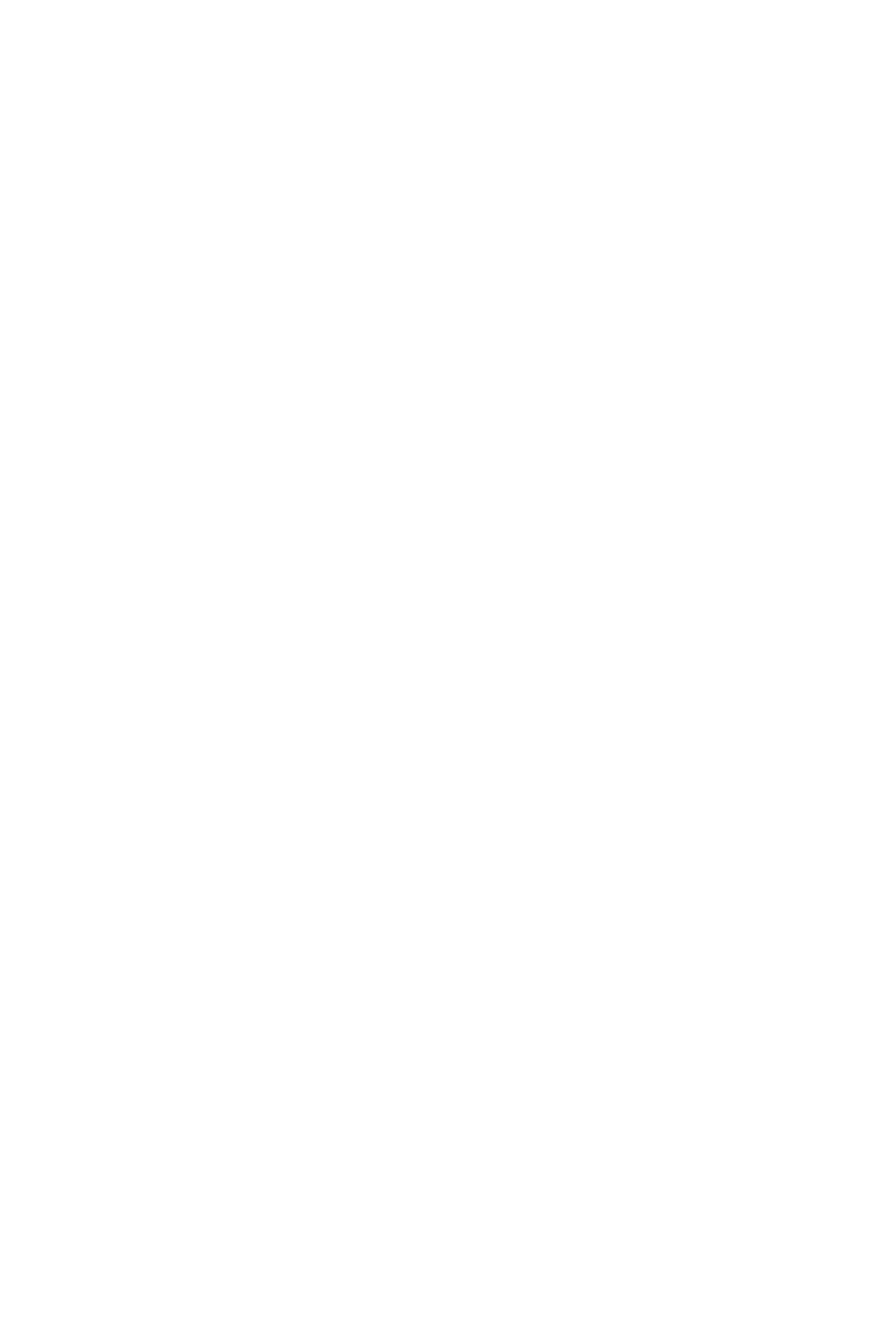
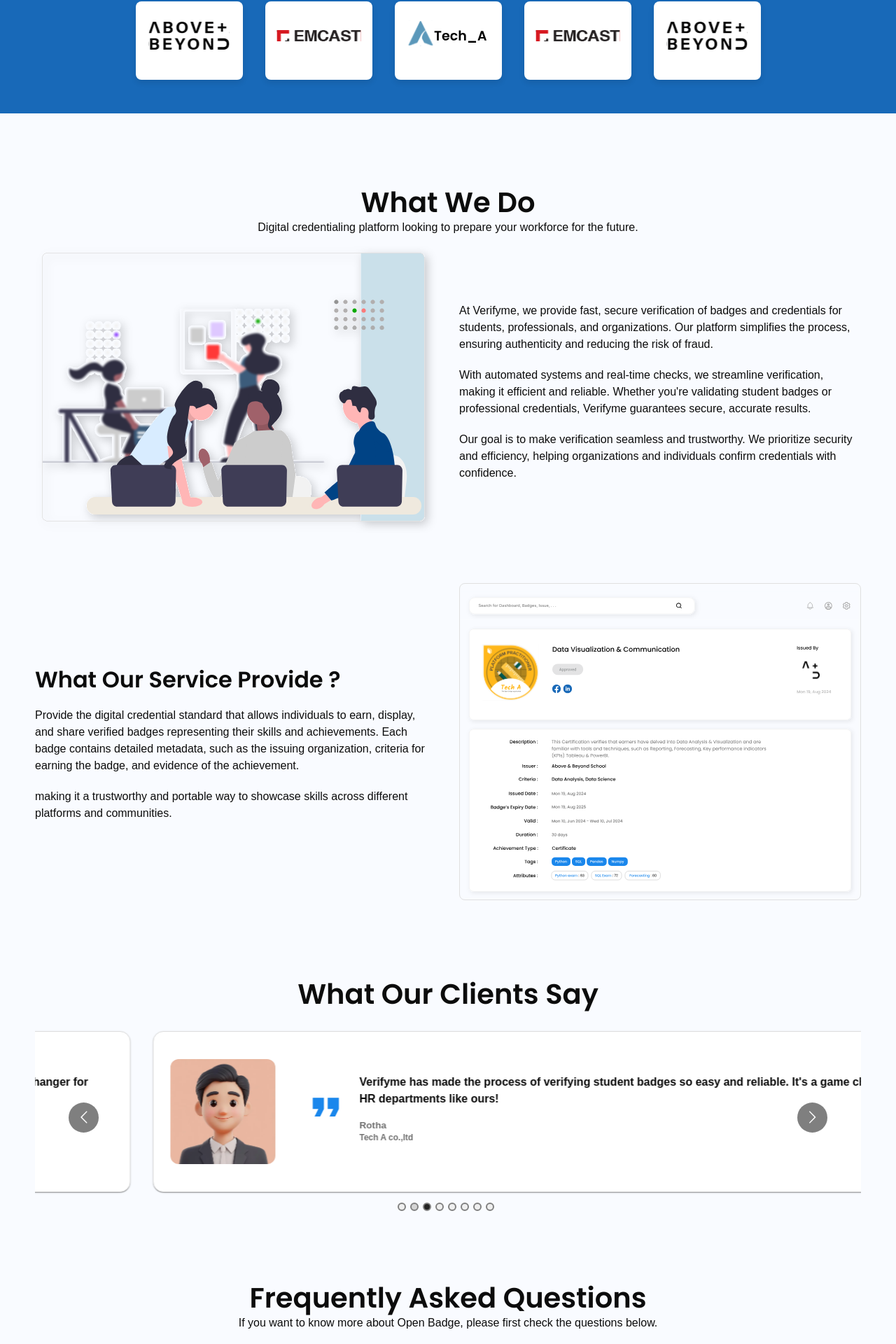
Before and after one commit to lyDiyamong/ratifyme-frontend, a React (Vite) app: page / in a window 1280 px wide. Before the commit this address had no page. Shown: the part 827-2747 px from the top of the page at 70% size. Before the commit the page ends 800 px from the top, so only its background shows below. Built offline with nearby package versions, Linux system fonts and the light colour scheme.

Commit message:
fix(rebase): solve confict

```diff
--- a/package.json
+++ b/package.json
@@ -21,6 +21,7 @@
     "npm": "^10.8.3",
     "react": "^18.3.1",
     "react-dom": "^18.3.1",
+    "react-hook-form": "^7.53.0",
     "react-multi-carousel": "^2.8.5",
     "react-redux": "^9.1.2",
     "react-responsive-carousel": "^3.2.23",
--- a/src/assets/themes/index.js
+++ b/src/assets/themes/index.js
@@ -122,7 +122,7 @@ const theme = createTheme({
         default: "#E2E2E2 0px 4px 10px",
     },
     shape: {
-        borderRadius: 8, // Default borderRadius
+        borderRadius: 0, // Default borderRadius
     },
     customShape: {
         input: "8px",
--- /dev/null
+++ b/src/data/faqData.js
@@ -0,0 +1,41 @@
+export const accordionData = [
+    {
+        panel: "panel1",
+        title: "What is an Open Badge?",
+        subtitle: "",
+        content:
+            "An Open Badge is a digital representation of a skill, achievement, or credential. It includes metadata that verifies the issuer, criteria for earning the badge, and evidence of the accomplishment. The badge can be shared across platforms like LinkedIn, portfolios, or social media.",
+    },
+
+    {
+        panel: "panel2",
+        title: "How do I create an Open Badge?",
+        subtitle: "",
+        content:
+            "To create an Open Badge, you’ll need to design the badge itself, define the achievement or skill it represents, and use a platform that supports Open Badges to issue it. This platform will also store metadata such as issuer information, badge criteria, and recipient details.",
+    },
+
+    {
+        panel: "panel3",
+        title: "Who can issue an Open Badge?",
+        subtitle: "",
+        content:
+            "Any organization or individual with the appropriate authority can issue Open Badges. This includes educational institutions, employers, and professional associations. Issuers must ensure that the badge reflects verifiable achievements or skills.",
+    },
+
+    {
+        panel: "panel4",
+        title: "How can I earn an Open Badge?",
+        subtitle: "",
+        content:
+            "To earn an Open Badge, you need to complete the criteria set by the issuer. This could include completing a course, passing an exam, or demonstrating a particular skill. Once the criteria are met, the issuer will award the badge, which can be added to your digital profiles.",
+    },
+
+    {
+        panel: "panel5",
+        title: "Where can I display my Open Badges?",
+        subtitle: "",
+        content:
+            "Open Badges can be displayed on a variety of digital platforms, including social media profiles (LinkedIn, Twitter), personal websites, ePortfolios, and job boards. The badge includes metadata that allows viewers to verify its authenticity and see what it represents.",
+    },
+];
--- a/src/pages/landing/Faq.jsx
+++ b/src/pages/landing/Faq.jsx
@@ -1,59 +1,21 @@
-// React Library Import
-import * as React from 'react';
+// React Library import
+import * as React from "react";
 
-// MUI Import
-import Accordion from '@mui/material/Accordion';
-import AccordionDetails from '@mui/material/AccordionDetails';
-import AccordionSummary from '@mui/material/AccordionSummary';
-import Typography from '@mui/material/Typography';
-import ExpandMoreIcon from '@mui/icons-material/ExpandMore';
-import Grid from '@mui/material/Grid';
-import { Container, Stack } from '@mui/material';
-import Box from '@mui/material/Box';
+// MUI import
+import Accordion from "@mui/material/Accordion";
+import AccordionDetails from "@mui/material/AccordionDetails";
+import AccordionSummary from "@mui/material/AccordionSummary";
+import Typography from "@mui/material/Typography";
+import ExpandMoreIcon from "@mui/icons-material/ExpandMore";
+import { Stack } from "@mui/material";
+import Box from "@mui/material/Box";
 
-// Custom Import
-import theme from "../../assets/themes/index"
+// Custom import
+import theme from "../../assets/themes/index";
+import LandingContainer from "../../components/styles/LandingContainer";
+import { accordionData } from "../../data/faqData";
 
-// <!-- ============ Start accordionData ============ -->
-const accordionData = [
-    {   panel: 'panel1',
-        title: 'How to create account',
-        subtitle: '',
-        content: 'Proident cillum ipsum nostrud occaecat ad enim laborum. Minim ex labore laborum id. Mollit in aute sunt cillum minim eiusmod. Cupidatat officia nisi non ullamco esse quis dolore sit in cillum eiusmod. Aliquip dolore cupidatat enim commodo incididunt tempor duis labore amet. Consequat irure duis ut do et magna veniam proident. In ullamco veniam culpa voluptate eu proident cupidatat.'
-    },
-
-    {   panel: 'panel2',
-        title: 'Users',
-        subtitle: '',
-        content: 'Incididunt irure minim anim do fugiat voluptate nulla exercitation commodo nostrud Lorem deserunt magna officia. Aliquip mollit enim aliqua nulla magna non id proident dolore pariatur excepteur fugiat mollit. Ad cupidatat nisi nisi eiusmod eiusmod laborum reprehenderit nisi velit consequat.'
-    },
-
-    {   panel: 'panel3',
-        title: 'Advanced settings',
-        subtitle: '',
-        content: 'Laboris elit non duis eu fugiat incididunt sint. Eu exercitation quis est voluptate mollit esse excepteur ea pariatur do nulla et reprehenderit anim. Tempor magna commodo pariatur eu nostrud culpa est in labore exercitation dolore mollit dolore. Mollit sit culpa occaecat esse aute.'
-    },
-
-    {   panel: 'panel4',
-        title: 'Personal data',
-        subtitle: '',
-        content: 'Sint sint sunt sunt dolor tempor est pariatur dolor. Aute amet amet non magna eu fugiat ullamco anim consequat. Exercitation aliqua pariatur laborum cillum est Lorem fugiat dolore quis. Pariatur minim eu sunt aliquip. Consequat cupidatat ut tempor do deserunt.'
-    },
-
-    {   panel: 'panel5',
-        title: 'Personal data',
-        subtitle: '',
-        content: 'Ad mollit fugiat aute commodo cupidatat sunt est qui aliqua mollit qui esse voluptate voluptate. Labore sit excepteur enim consectetur irure elit. Consequat velit nostrud nostrud ullamco incididunt do laborum labore labore incididunt enim velit.'
-    },
-    {   panel: 'panel6',
-        title: 'Personal data',
-        subtitle: '',
-        content: 'Occaecat sunt consequat minim minim magna commodo dolore incididunt aliqua dolor anim sunt consequat. Laborum nostrud quis incididunt id et adipisicing anim nostrud deserunt. Eiusmod officia Lorem consequat irure adipisicing aute aliqua ad dolor laboris sit ut do. Magna aute ea Lorem reprehenderit exercitation aliquip mollit pariatur aliqua aute proident occaecat. Et fugiat voluptate esse aliqua ex cillum commodo fugiat mollit Lorem deserunt minim culpa. Lorem elit Lorem dolore quis Lorem proident proident. Pariatur incididunt cillum consequat pariatur laborum enim nisi commodo officia qui.'
-    },
-  // Add more accordions as needed
-];
-// <!-- ============ End accordionData ============ -->
-// <!-- ============ Start Faq Function ============ -->
+// <!-- ============ Start Faq component ============ -->
 const Faq = () => {
     // State to track which accordion is expanded
     const [expanded, setExpanded] = React.useState(false);
@@ -62,28 +24,42 @@ const Faq = () => {
         setExpanded(isExpanded ? panel : true);
     };
     return (
-        <Container sx={{maxWidth:'1200px', width:"100%" , mx:'auto'}}>
+        <LandingContainer>
             {/* Heading Section */}
-                <Box display="flex"
-                    justifyContent="center"
-                    alignItems="center">
-                        <Typography component="h1"
+            <Box
+                sx={{
+                    display: "flex",
+                    justifyContent: "center",
+                    alignItems: "center",
+                    my: 4,
+                }}
+            >
+                <Typography
+                    component="h1"
                     sx={{
                         fontSize: theme.typography.h1,
                         fontWeight: theme.fontWeight.bold,
-                                        margin: '41px' // Add this line to create the gap
-                                    }}>
-                                        FAQ
+                        textAlign: "center",
+                    }}
+                >
+                    Frequently Asked Questions
+                    <Typography textAlign={"center"}>
+                        If you want to know more about Open Badge,
+                        please first check the questions below.
+                    </Typography>
                 </Typography>
             </Box>
             {/* FAQ component */}
             {/* Componet allignment with Gride */}
             {/* <Stack sx={{boxShadow: theme.shadows.default}}> */}
-                <Stack >
+            <Stack
+                sx={{
+                    px: 1,
+                }}
+            >
                 {accordionData.map((item) => (
                     // Create a 2-column layout using Grid. Accordions alternate sides. And loop data Accordions Obj.
-                        <Box
-                            key={item.panel}>
+                    <Box key={item.panel}>
                         {/* Accordion Stage Logic */}
                         <Accordion
                             expanded={expanded === item.panel}
@@ -91,6 +67,8 @@ const Faq = () => {
                             sx={{
                                 padding: 2,
                                 borderBottom: `1px solid ${theme.palette.customColors.gray200}`,
+                                backgroundColor: "inherit",
+                                boxShadow: "none",
                             }}
                         >
                             {/* Icon stage */}
@@ -100,30 +78,30 @@ const Faq = () => {
                                 id={`${item.panel}bh-header`}
                             >
                                 {/* Accordion Tittle */}
-                                    <Typography component="h3"
-                                                sx={{   fontSize:theme.typography.h4,
+                                <Typography
+                                    component="h3"
+                                    sx={{
+                                        fontSize: theme.typography.h4,
                                         fontWeight: theme.fontWeight.bold,
-                                                        width: '80%', flexShrink: 0 }}
+                                        width: "80%",
+                                        flexShrink: 0,
+                                    }}
                                 >
                                     {item.title}
                                 </Typography>
                                 {/* Accordion subtittle *NOTE - if have*/}
-                                    <Typography sx={{ fontSize: theme.typography.sx }}>
-                                        {item.subtitle}
-                                    </Typography>
+                                <Typography sx={{ fontSize: theme.typography.sx }}>{item.subtitle}</Typography>
                             </AccordionSummary>
                             {/* Accordion Content Description */}
                             <AccordionDetails>
-                                    <Typography>
-                                        {item.content}
-                                    </Typography>
+                                <Typography>{item.content}</Typography>
                             </AccordionDetails>
                         </Accordion>
                     </Box>
                 ))}
             </Stack>
-        </Container>
+        </LandingContainer>
     );
-}
-// <!-- ============ End Faq Function ============ -->
-export default Faq
+};
+// <!-- ============ End Faq component ============ -->
+export default Faq;
--- a/src/pages/landing/Testimonial.jsx
+++ b/src/pages/landing/Testimonial.jsx
@@ -39,20 +39,15 @@ const Testimonial = () => {
             style={{
                 padding: "0rem",
                 backgroundColor: theme.palette.background,
-                // maxWidth: "1200px",
-                // margin: "auto",
                 textAlign: "center",
             }}
         >
             <Typography
                 gutterBottom
                 sx={{
-                    fontSize: theme.typography.h2,
+                    fontSize: theme.typography.h1,
                     fontWeight: theme.fontWeight.bold,
-                    color: theme.palette.text.disabled,
-                    display: "flex",
-                    justifyContent: "center",
-                    marginTop: "50px",
+                    textAlign: "center"
                 }}
             >
                 What Our Clients Say
--- a/src/pages/landing/WhatWeDo.jsx
+++ b/src/pages/landing/WhatWeDo.jsx
@@ -1,5 +1,5 @@
 // MUI import
-import {Typography, Grid, Box } from "@mui/material";
+import { Typography, Grid, Box } from "@mui/material";
 
 // React library import
 import WhatWeDoImg1 from "../../assets/icons/WhatWeDoImg1.svg";
@@ -24,12 +24,15 @@ export default function WhatWeDo() {
                 align="center"
                 gutterBottom
                 sx={{
+                    fontSize: theme.typography.h1,
                     fontWeight: theme.fontWeight.bold,
-                    color: theme.palette.text.disabled,
-                    marginTop: "50px",
+                    textAlign: "center",
                 }}
             >
                 What We Do
+                <Typography textAlign={"center"}>
+                    Digital credentialing platform looking to prepare your workforce for the future.
+                </Typography>
             </Typography>
 
             {/* Start first image and paragraph */}
@@ -44,23 +47,18 @@ export default function WhatWeDo() {
                 </Grid>
                 <Grid container item xs={12} md={6} gap={2.5}>
                     <Typography variant="body1">
-                        At Verifyme, we provide fast, secure verification of
-                        badges and credentials for students, professionals, and
-                        organizations. Our platform simplifies the process,
-                        ensuring authenticity and reducing the risk of fraud.
+                        At Verifyme, we provide fast, secure verification of badges and credentials for students,
+                        professionals, and organizations. Our platform simplifies the process, ensuring authenticity and
+                        reducing the risk of fraud.
                     </Typography>
                     <Typography variant="body1">
-                        With automated systems and real-time checks, we
-                        streamline verification, making it efficient and
-                        reliable. Whether you're validating student badges or
-                        professional credentials, Verifyme guarantees secure,
-                        accurate results.
+                        With automated systems and real-time checks, we streamline verification, making it efficient and
+                        reliable. Whether you're validating student badges or professional credentials, Verifyme
+                        guarantees secure, accurate results.
                     </Typography>
                     <Typography variant="body1">
-                        Our goal is to make verification seamless and
-                        trustworthy. We prioritize security and efficiency,
-                        helping organizations and individuals confirm
-                        credentials with confidence.
+                        Our goal is to make verification seamless and trustworthy. We prioritize security and
+                        efficiency, helping organizations and individuals confirm credentials with confidence.
                     </Typography>
                 </Grid>
             </Grid>
@@ -69,14 +67,7 @@ export default function WhatWeDo() {
 
             {/* Start second image and paragraph */}
             <Grid container spacing={4} alignItems="center" sx={{ mt: 4 }}>
-                <Grid
-                    container
-                    item
-                    xs={12}
-                    md={6}
-                    sx={{ order: { xs: 2, md: 1 } }}
-                    gap={2.5}
-                >
+                <Grid container item xs={12} md={6} sx={{ order: { xs: 2, md: 1 } }} gap={2.5}>
                     <Typography
                         component="h4"
                         sx={{
@@ -89,16 +80,14 @@ export default function WhatWeDo() {
                     </Typography>
 
                     <Typography variant="body1">
-                        Provide the digital credential standard that allows
-                        individuals to earn, display, and share verified badges
-                        representing their skills and achievements. Each badge
-                        contains detailed metadata, such as the issuing
-                        organization, criteria for earning the badge, and
-                        evidence of the achievement.
+                        Provide the digital credential standard that allows individuals to earn, display, and share
+                        verified badges representing their skills and achievements. Each badge contains detailed
+                        metadata, such as the issuing organization, criteria for earning the badge, and evidence of the
+                        achievement.
                     </Typography>
                     <Typography variant="body1">
-                        making it a trustworthy and portable way to showcase
-                        skills across different platforms and communities.
+                        making it a trustworthy and portable way to showcase skills across different platforms and
+                        communities.
                     </Typography>
                 </Grid>
                 <Grid item xs={12} md={6} sx={{ order: { xs: 1, md: 2 } }}>
--- a/src/pages/landing/index.jsx
+++ b/src/pages/landing/index.jsx
@@ -1,16 +1,22 @@
 // React library import
-import React from 'react'
-import WhatWeDo from './WhatWeDo'
-import Testimonial from './Testimonial'
-import OurCustomer from './OurCustomer.jsx'
+import React from "react";
+import WhatWeDo from "./WhatWeDo";
+import Testimonial from "./Testimonial";
+import OurCustomer from "./OurCustomer.jsx";
+import Faq from "./Faq";
+import HeroSection from "./HeroSection.jsx";
+import { Stack } from "@mui/material";
 
 const HomePage = () => {
-  return (
-    <div>
-        HomePage
-        <OurCustomer />
-    </div>
-  )
-}
+    return (
+        <Stack gap={8}>
+            <HeroSection />
+            <OurCustomer />
+            <WhatWeDo />
+            <Testimonial />
+            <Faq />
+        </Stack>
+    );
+};
 
-export default HomePage
+export default HomePage;
```
Also changed, not shown: src/layouts/landing/Footer.jsx (+4 -34 lines), src/data/footerData.js (indentation only). Lines whose indentation alone changed are shown as unchanged.
